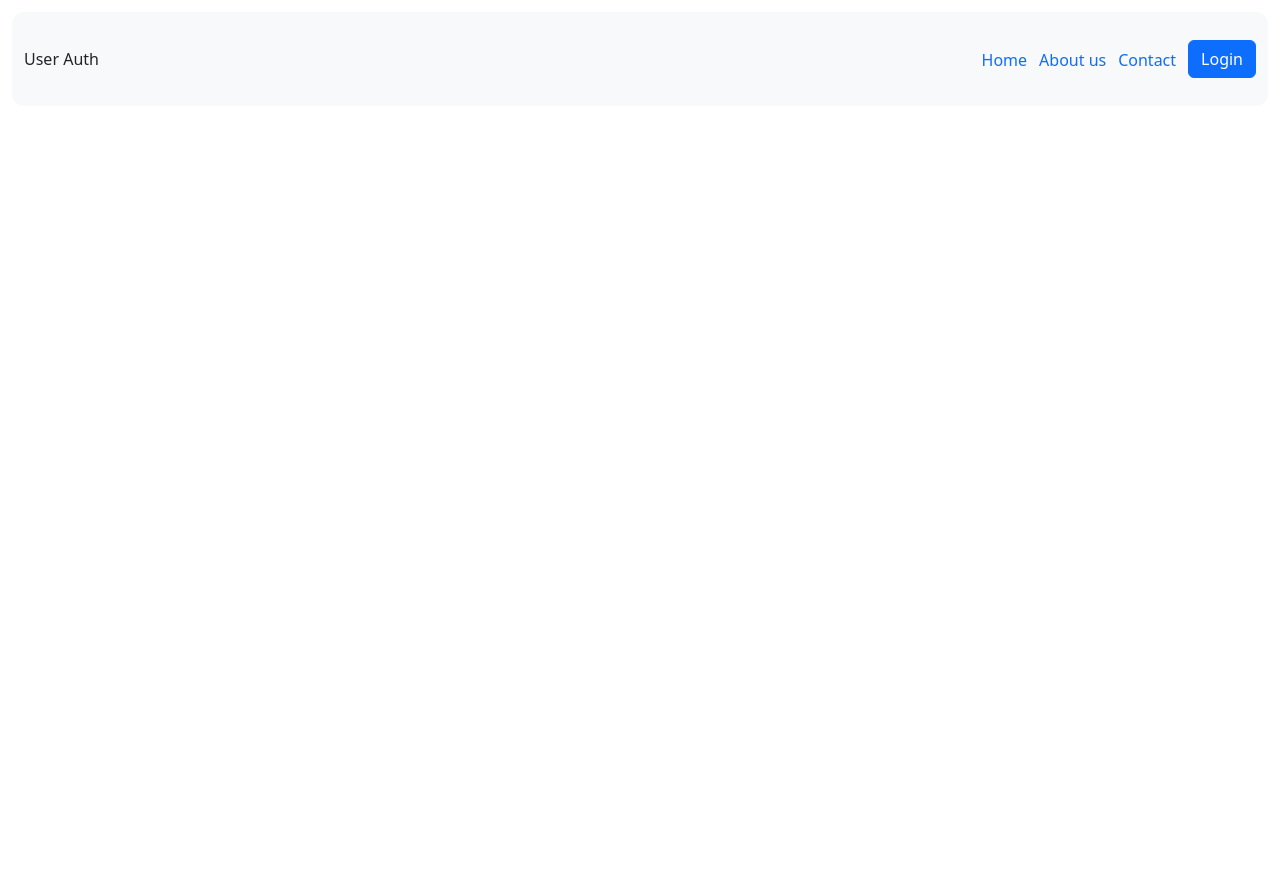
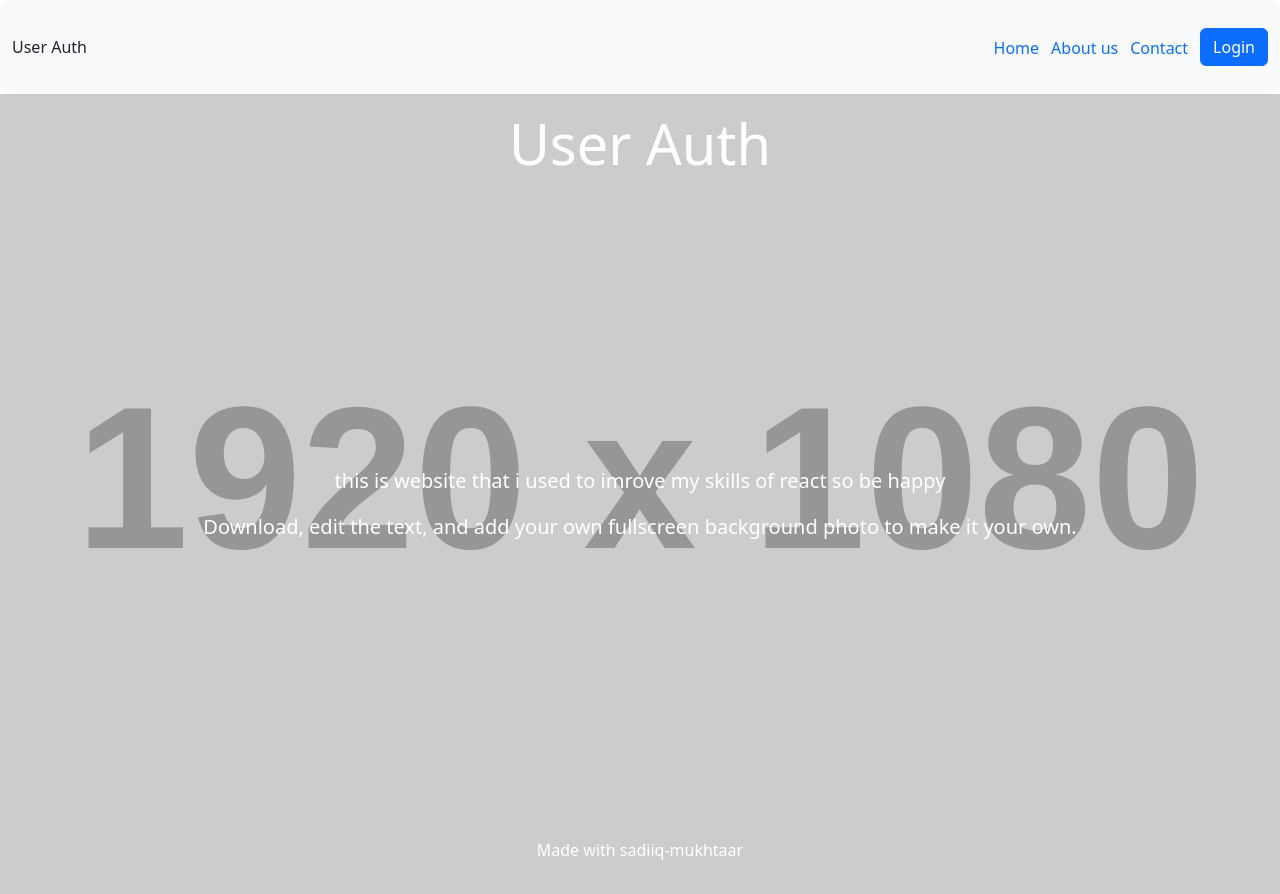
Before and after one commit to Sadiiq01/user-auth, a React (Vite) app: page / in a window 1280 px wide. Before the commit the page ends 800 px from the top, so only its background shows below. Built offline with nearby package versions, Linux system fonts and the light colour scheme; the HTML template or start-up script is replaced by a standard one.

Commit message:
creating home page

```diff
--- a/src/compnents/HomePage/HomePage.tsx
+++ b/src/compnents/HomePage/HomePage.tsx
@@ -4,6 +4,33 @@ const HomePage = () => {
   return (
     <div>
       <NavBar />
+      <div
+        className="d-flex flex-column text-center text-white bg-dark"
+        style={{
+          height: "100vh",
+          backgroundImage: "url('https://via.placeholder.com/1920x1080')",
+          backgroundSize: "cover",
+          backgroundPosition: "center",
+        }}
+      >
+        <header className="mb-auto p-3">
+          <h1 className="display-4">User Auth</h1>
+        </header>
+
+        <main className="px-3 my-auto">
+          <p className="lead">
+            this is website that i used to imrove my skills of react so be happy
+          </p>
+          <p className="lead">
+            Download, edit the text, and add your own fullscreen background
+            photo to make it your own.
+          </p>
+        </main>
+
+        <footer className="mt-auto p-3">
+          <p>Made with sadiiq-mukhtaar</p>
+        </footer>
+      </div>
     </div>
   );
 };
--- a/src/compnents/layoutPage/Navbar.css
+++ b/src/compnents/layoutPage/Navbar.css
@@ -21,7 +21,3 @@ nav ul li {
   list-style-type: none;
   margin-top: 0.5rem;
 }
-
-body {
-  padding: 12px;
-}
```
